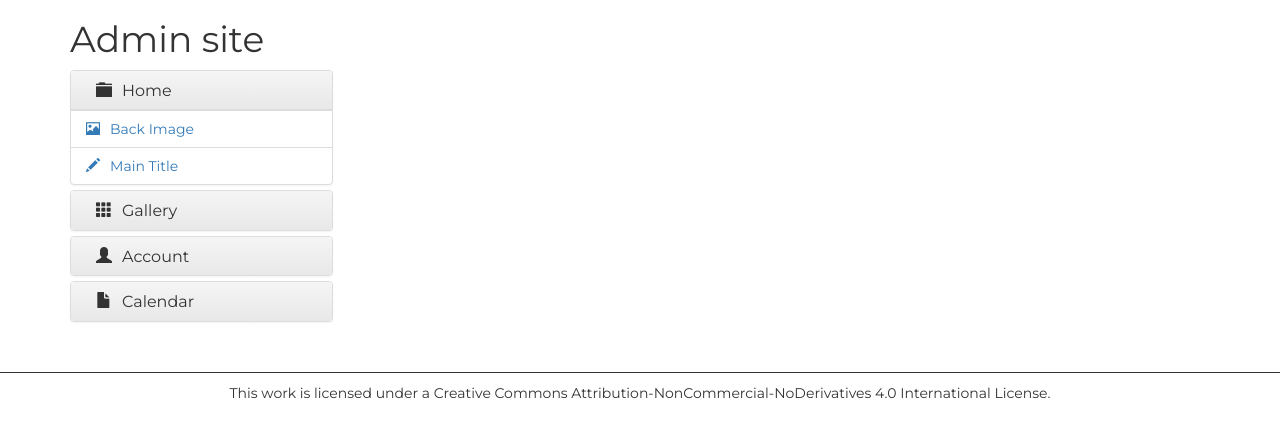
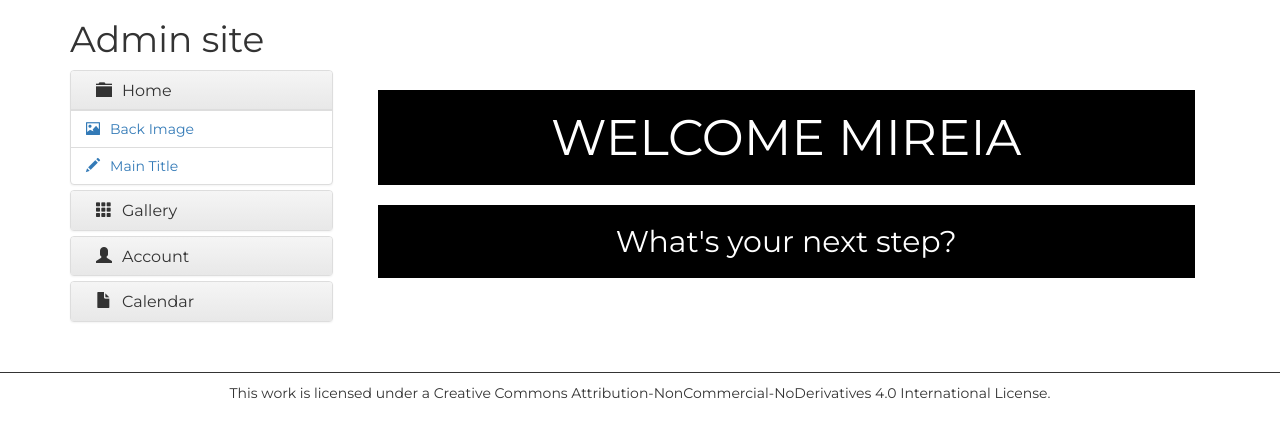
Before and after one commit to GemmaGarcias/mireiagrauReact, a React (Create React App) app: page /admin in a window 1280 px wide. Shown: the top 436 px of the page. Built offline with nearby package versions, Linux system fonts and the light colour scheme; no server answers.

Commit message:
project v.beta

```diff
--- a/src/components/MainAdmin.js
+++ b/src/components/MainAdmin.js
@@ -5,12 +5,14 @@ import EditHome from './adminHandlers/EditHome'
 import AddCollection from './adminHandlers/AddCollection'
 import ViewImages from './adminHandlers/ViewImages.js'
 import DeleteCollection from './adminHandlers/DeleteCollection'
+import AdminHome from './adminHandlers/adminHome'
 import Messages from './adminHandlers/Messages'
 import Calendar from './Calendar'
 
 const MainAdmin = (props) => (
 	<div className="MainAdmin">
 		<Switch>
+			<Route exact path={`${props.match.path}`} component={AdminHome}></Route>
 			<Route exact path={`${props.match.path}/editHome`} component={EditHome}></Route>
 			<Route exact path={`${props.match.path}/newcollection`} component={AddCollection}></Route>
 			<Route path={`${props.match.path}/allcollections`} component={ViewImages}></Route>
--- /dev/null
+++ b/src/components/adminHandlers/AdminHome.css
@@ -0,0 +1,15 @@
+.title1, .title2{
+	background-color: black;
+	color: white;
+	padding: 20px;
+	text-align: center;
+	margin-bottom: 0;
+}
+
+.title1{
+	font-size: 50px;
+}
+
+.title2{
+	font-size: 30px;
+}
--- /dev/null
+++ b/src/components/adminHandlers/AdminHome.js
@@ -0,0 +1,11 @@
+import React from 'react'
+import './AdminHome.css'
+
+const AdminHome = (props) => (
+	<div className="AdminHome">
+		<h1 className='title1'>WELCOME MIREIA</h1>
+		<h2 className='title2'>What's your next step?</h2>
+	</div>
+	)
+
+export default AdminHome
```
